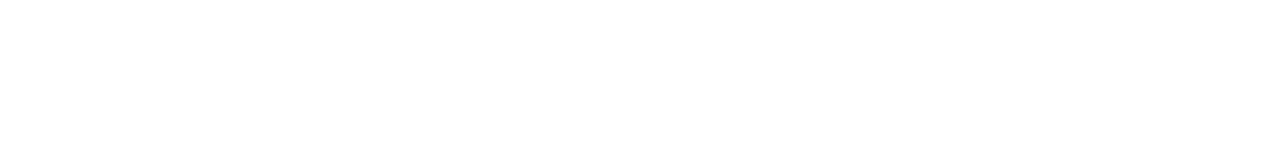
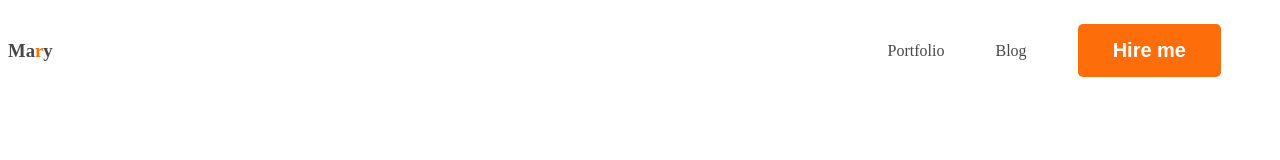
Before and after one commit to sumondas2001/webdeveloper-portfolio, a plain HTML site: page New folder/index.html in a window 1280 px wide. Drawn offline with Linux system fonts and the light colour scheme.

Commit message:
added nev

```diff
--- a/New folder/index.html
+++ b/New folder/index.html
@@ -3,10 +3,32 @@
 <head>
     <meta charset="UTF-8">
     <meta name="viewport" content="width=device-width, initial-scale=1.0">
-    <title>webdebeloper portfolio</title>
-    <link rel="stylesheet" href="style.css">
+    <title>web developer portfolio</title>
+    <link rel="preconnect" href="https://fonts.googleapis.com">
+    <link rel="preconnect" href="https://fonts.gstatic.com" crossorigin>
+    <link href="https://fonts.googleapis.com/css2?family=Open+Sans:wght@400;800&display=swap" rel="stylesheet">
+
+   <link rel="stylesheet" href="style.css">
 </head>
 <body>
+    <header>
+        <nav>
+            <h3 class="portfolio header">Ma<span class="text-primer" >r</span>y</h3>
+            <ul>
+                <li>Portfolio</li>
+                <li>Blog</li>
+                <li><button class="but-primer">Hire me</button></li>
+            </ul>
+        </nav>
+
+
+    </header>
+    <main>
+
+    </main>
+    <footer>
+
+    </footer>
 
 </body>
 </html>
--- a/New folder/style.css
+++ b/New folder/style.css
@@ -0,0 +1,42 @@
+/* copy link */
+font-family: 'Open Sans', sans-serif;
+
+.portfolio header{
+    color: #181818;
+
+    font-size: 45px;
+    font-weight: 800;
+
+}
+.text-primer{
+    color: #FD6E0A;
+}
+
+
+/* nav related style */
+nav{
+    display: flex;
+    justify-content: space-between;
+    align-items: center;
+}
+
+nav >ul{
+    display: flex;
+    align-items: center;
+}
+li{
+    list-style: none;
+    margin-right: 51px;
+}
+nav{
+    color: #474747;
+}
+.but-primer{
+    background: #FD6E0A;
+    font-size: 20px;
+    border-radius: 5px;
+    font-weight: 700;
+    color: white;
+    border: 0px;
+    padding: 15px 35px;
+}
```
